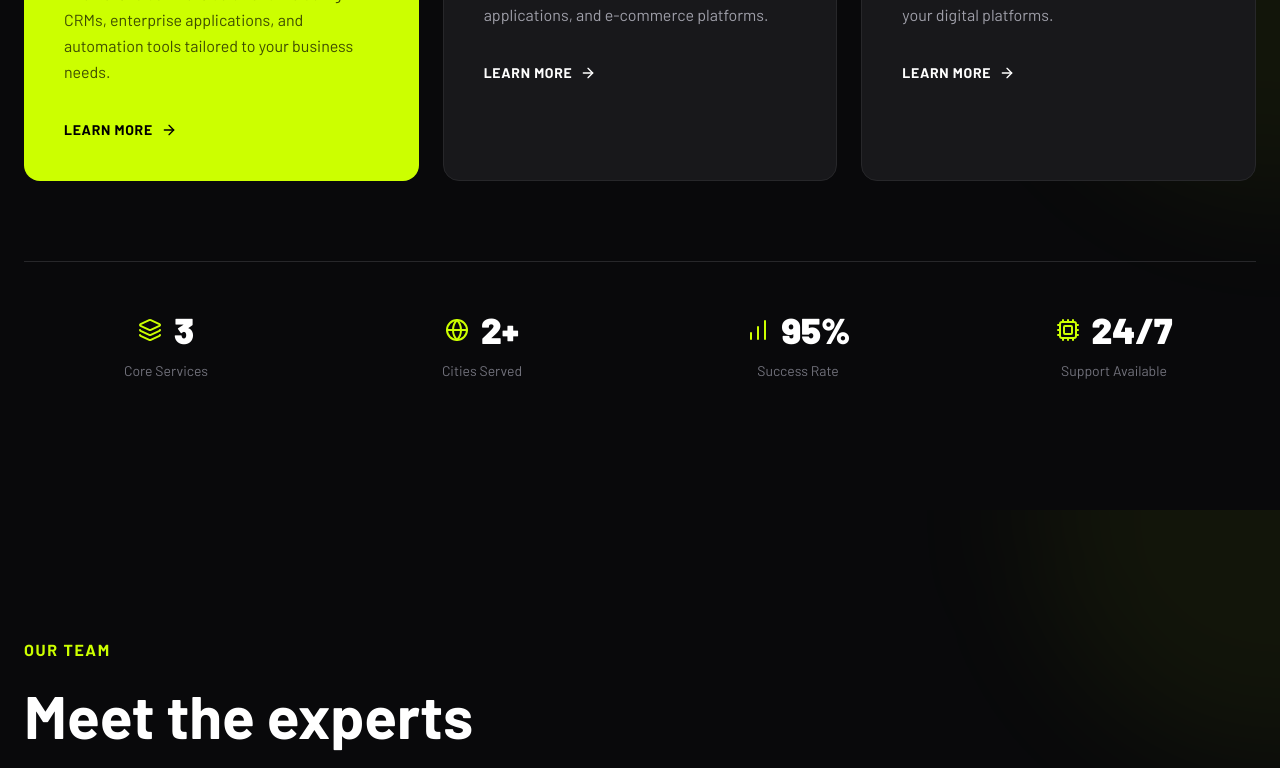
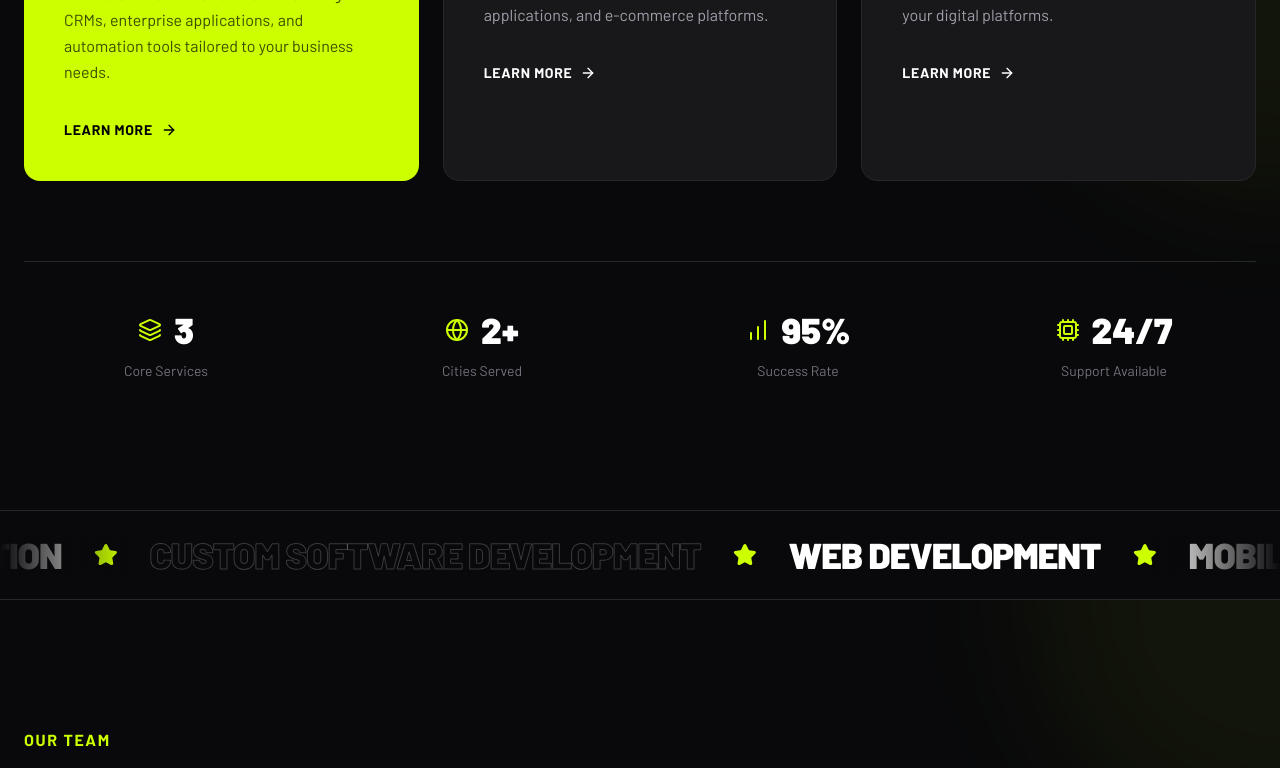
Before and after one commit to Vyaris-Official-110/official-vyaris, a React (Vite) app: page / in a window 1280 px wide. Shown: the part 2566-3334 px from the top of the page. Built offline with nearby package versions, Linux system fonts and the light colour scheme.

Commit message:
added container wrapper to marquees and updated services list

```diff
--- /dev/null
+++ b/src/components/home-sections/ServiceMarquee.jsx
@@ -0,0 +1,71 @@
+import { Star } from 'lucide-react';
+
+const services = [
+  { name: 'Web Development', hollow: false },
+  // { name: 'Brand Strategy', hollow: true },
+  // { name: 'UI/UX Design', hollow: false },
+  // { name: 'Digital Marketing', hollow: true },
+  { name: 'Mobile Apps', hollow: false },
+  // { name: 'E-Commerce', hollow: true },
+  { name: 'SEO Optimization', hollow: false },
+  { name: 'Custom Software Development', hollow: true },
+];
+
+const ServiceItem = ({ name, hollow }) => (
+  <div className="flex items-center gap-8 flex-shrink-0">
+    <span
+      className={`text-3xl md:text-4xl font-black uppercase tracking-tight whitespace-nowrap ${hollow ? 'hollow-text' : 'text-white'
+        }`}
+    >
+      {name}
+    </span>
+    <Star
+      className="w-6 h-6 text-primary fill-primary flex-shrink-0"
+      aria-hidden="true"
+    />
+  </div>
+);
+
+const ServiceMarquee = () => {
+  // Duplicate the services array for seamless looping
+  const duplicatedServices = [...services, ...services];
+
+  return (
+    <div className="border-y border-zinc-800 bg-zinc-950 py-6">
+      <div className="container mx-auto px-4 relative overflow-hidden">
+        {/* Left gradient fade */}
+        <div className="absolute left-0 top-0 bottom-0 w-16 md:w-32 bg-gradient-to-r from-zinc-950 to-transparent z-10 pointer-events-none" />
+
+        {/* Right gradient fade */}
+        <div className="absolute right-0 top-0 bottom-0 w-16 md:w-32 bg-gradient-to-l from-zinc-950 to-transparent z-10 pointer-events-none" />
+
+        {/* Scrolling container */}
+        <div className="flex whitespace-nowrap">
+          {/* First scroll track */}
+          <div className="flex gap-8 animate-infinite-scroll">
+            {duplicatedServices.map((service, index) => (
+              <ServiceItem
+                key={`first-${index}`}
+                name={service.name}
+                hollow={service.hollow}
+              />
+            ))}
+          </div>
+
+          {/* Duplicate scroll track for seamless loop */}
+          <div className="flex gap-8 animate-infinite-scroll" aria-hidden="true">
+            {duplicatedServices.map((service, index) => (
+              <ServiceItem
+                key={`second-${index}`}
+                name={service.name}
+                hollow={service.hollow}
+              />
+            ))}
+          </div>
+        </div>
+      </div>
+    </div>
+  );
+};
+
+export default ServiceMarquee;
--- a/src/components/ui/Ticker.jsx
+++ b/src/components/ui/Ticker.jsx
@@ -13,7 +13,8 @@ const tickerItems = [
 
 export const Ticker = () => {
     return (
-        <div className="relative border-y border-zinc-800 bg-zinc-950 py-6 overflow-hidden">
+        <div className="border-y border-zinc-800 bg-zinc-950 py-6">
+            <div className="container mx-auto px-4 relative overflow-hidden">
                 {/* Gradient Fades */}
                 <div className="absolute left-0 top-0 bottom-0 w-32 bg-gradient-to-r from-zinc-950 to-transparent z-10"></div>
                 <div className="absolute right-0 top-0 bottom-0 w-32 bg-gradient-to-l from-zinc-950 to-transparent z-10"></div>
@@ -23,8 +24,7 @@ export const Ticker = () => {
                     <div className="flex gap-8 animate-infinite-scroll">
                         {[...tickerItems, ...tickerItems].map((item, i) => (
                             <div key={i} className="flex items-center gap-8">
-                            <span className={`text-3xl md:text-4xl font-black uppercase tracking-tight ${
-                                item.highlight ? 'text-white' : 'hollow-text'
+                                <span className={`text-3xl md:text-4xl font-black uppercase tracking-tight ${item.highlight ? 'text-white' : 'hollow-text'
                                     }`}>
                                     {item.text}
                                 </span>
@@ -37,8 +37,7 @@ export const Ticker = () => {
                     <div className="flex gap-8 animate-infinite-scroll" aria-hidden="true">
                         {[...tickerItems, ...tickerItems].map((item, i) => (
                             <div key={i} className="flex items-center gap-8">
-                            <span className={`text-3xl md:text-4xl font-black uppercase tracking-tight ${
-                                item.highlight ? 'text-white' : 'hollow-text'
+                                <span className={`text-3xl md:text-4xl font-black uppercase tracking-tight ${item.highlight ? 'text-white' : 'hollow-text'
                                     }`}>
                                     {item.text}
                                 </span>
@@ -48,5 +47,6 @@ export const Ticker = () => {
                     </div>
                 </div>
             </div>
+        </div>
     );
 };
--- a/src/pages/Home.jsx
+++ b/src/pages/Home.jsx
@@ -2,6 +2,7 @@ import React from 'react';
 import { Hero } from '../components/home-sections/Hero';
 import { About } from '../components/home-sections/About';
 import { Services } from '../components/home-sections/Services';
+import ServiceMarquee from '../components/home-sections/ServiceMarquee';
 import { Portfolio } from '../components/home-sections/Portfolio';
 import { Team } from '../components/home-sections/Team';
 import { Testimonials } from '../components/home-sections/Testimonials';
@@ -25,10 +26,13 @@ export const Home = () => {
       {/* 4. Services Section */}
       <Services />
 
-      {/* 5. Portfolio/Projects Section */}
+      {/* 5. Service Marquee */}
+      <ServiceMarquee />
+
+      {/* 6. Portfolio/Projects Section */}
       {/* <Portfolio /> */}
 
-      {/* 6. Team Section */}
+      {/* 7. Team Section */}
       <Team />
 
       {/* 7. Testimonials Section */}
```
Lines whose indentation alone changed are shown as unchanged.
